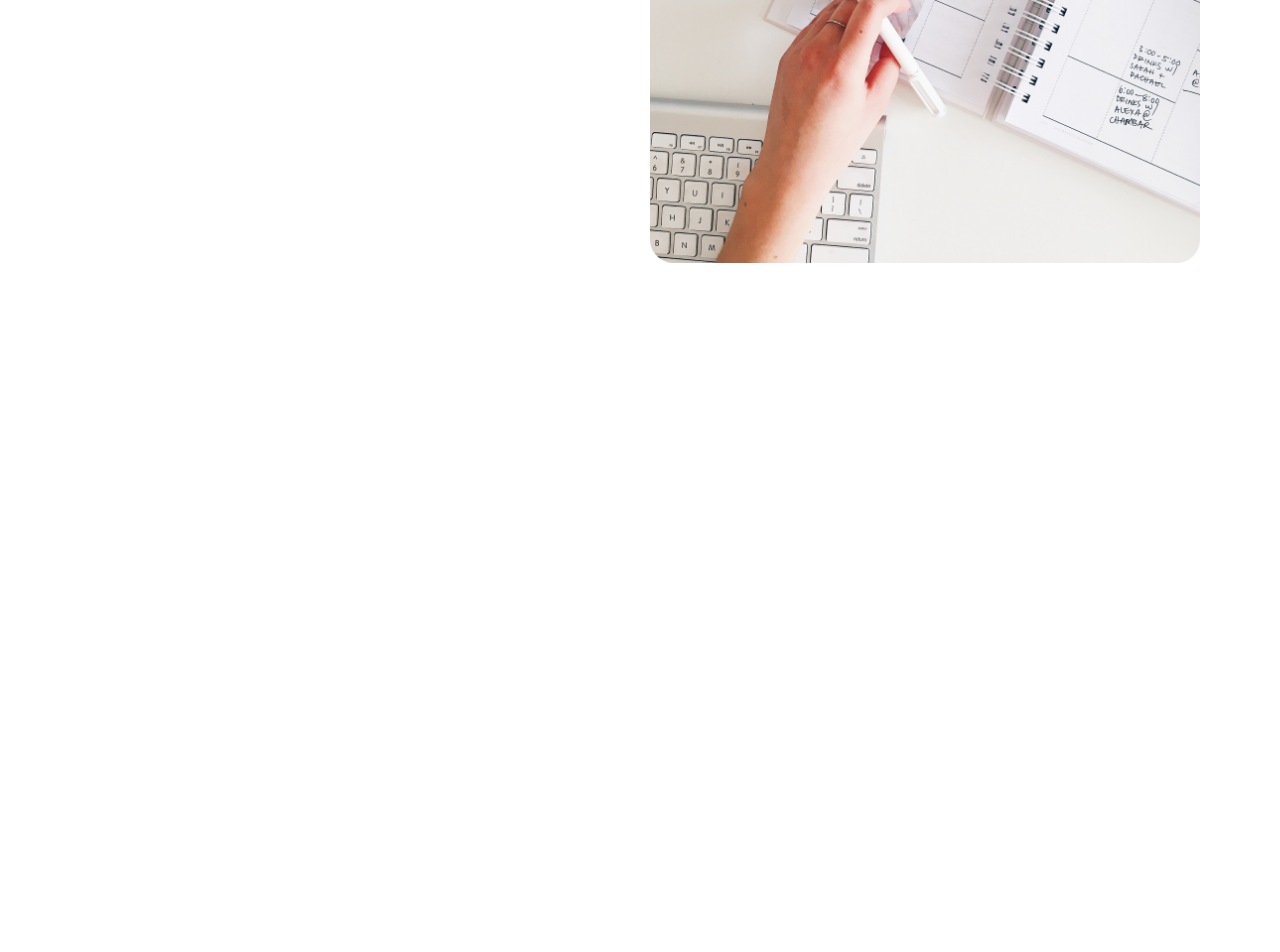
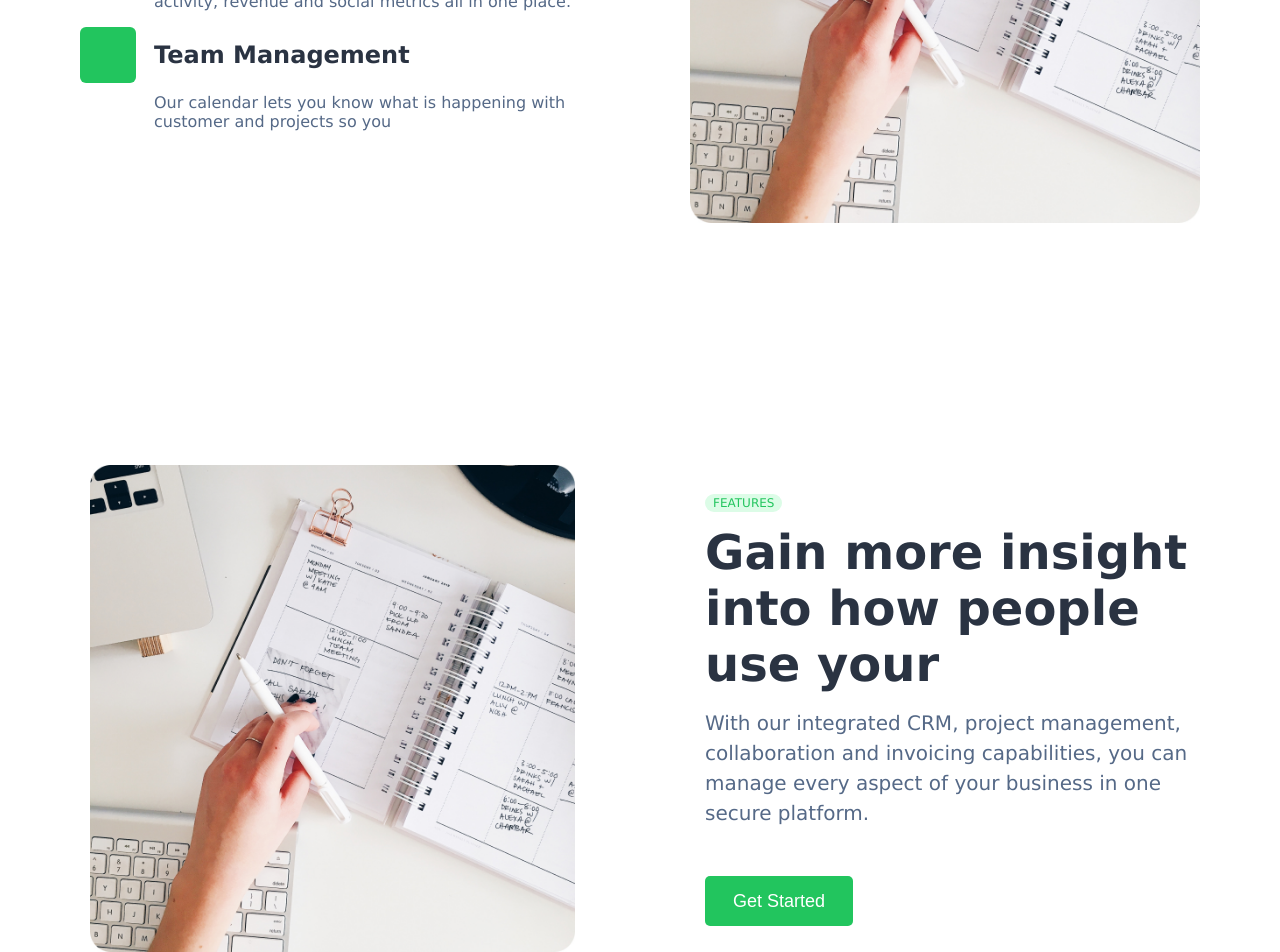
Before and after one commit to MariusAskelovic/8_react_module_css_practice, a React (Vite) app: page / in a window 1280 px wide. Shown: the part 888-1840 px from the top of the page. Before the commit the page ends 1273 px from the top, so only its background shows below. Built offline with nearby package versions, Linux system fonts and the light colour scheme.

Commit message:
Features html css

```diff
--- a/public/data/gainItems.json
+++ b/public/data/gainItems.json
@@ -1,19 +1,19 @@
 [
   {
     "id": 1,
-    "icon": "./images/iconEnvelope.png",
+    "icon": "/img/iconEnvelope.png",
     "title": "Measure your performance",
     "descr": "Stay connected with your team and make quick decisions wherever you are."
   },
   {
     "id": 2,
-    "icon": "./images/iconChart.png",
+    "icon": "/img/iconChart.png",
     "title": "Custom analytics",
     "descr": "Get a complete sales dashboard in the cloud. See activity, revenue and social metrics all in one place."
   },
   {
     "id": 3,
-    "icon": "./images/iconPeople.png",
+    "icon": "/img/iconPeople.png",
     "title": "Team Management",
     "descr": "Our calendar lets you know what is happening with customer and projects so you"
   }
--- a/src/App.jsx
+++ b/src/App.jsx
@@ -1,4 +1,5 @@
-import Cta from './components/CTA/Cta';
+import Cta from './components/CTA/CTA';
+import Features from './components/Features/Features';
 import Btn from './components/UI/btn/Btn';
 import GainMore from './components/gainMoreSection/GainMore';
 
@@ -9,6 +10,7 @@ export default function App() {
 
       <Cta />
       <GainMore />
+      <Features />
     </div>
   );
 }
--- /dev/null
+++ b/src/components/Features/Features.jsx
@@ -0,0 +1,23 @@
+import Btn from "../UI/btn/Btn";
+import SectionTitle from "../UI/sectionTitle/SectionTitle";
+import css from './Features.module.css'
+
+export default function Features() {
+    return (
+        <div className={`container ${css.grid}`} >
+            <img src="/img/gainMore.jpg" alt="gain more" />
+            <div>
+                <SectionTitle
+                    left
+                    light
+                    big
+                    bigSub
+                    pill='features'
+                    title='Gain more insight into how people use your'
+                    subtitle='With our integrated CRM, project management, collaboration and invoicing capabilities, you can manage every aspect of your business in one secure platform.'
+                />
+                <Btn>Get Started</Btn>
+            </div>
+        </div >
+    )
+}
--- /dev/null
+++ b/src/components/Features/Features.module.css
@@ -0,0 +1,6 @@
+.grid {
+  display: grid;
+  grid-template-columns: repeat(2, 1fr);
+  gap: 130px;
+  align-items: center;
+}
--- a/src/components/UI/sectionTitle/SectionTitle.jsx
+++ b/src/components/UI/sectionTitle/SectionTitle.jsx
@@ -2,12 +2,15 @@ import css from './SectionTitle.module.css';
 
 function SectionTitle(props) {
   const genClasses = props.left ? `${css.wrap} ${css.tal}` : css.wrap;
+  const pillStyle = props.light ? `${css.pill} ${css.light}` : css.pill;
+  const big = props.big ? `${css.bigTitle} ${css.title}` : css.title;
+  const bigSub = props.bigSub ? `${css.subtitle} ${css.bigSub}` : css.subtitle;
 
   return (
     <div className={genClasses}>
-      <p className={css.pill}>{props.pill}</p>
-      <h2 className={css.title}>{props.title}</h2>
-      <h3 className={css.subtitle}>{props.subtitle}</h3>
+      <p className={pillStyle}>{props.pill}</p>
+      <h2 className={big}>{props.title}</h2>
+      <h3 className={bigSub}>{props.subtitle}</h3>
     </div>
   );
 }
--- a/src/components/UI/sectionTitle/SectionTitle.module.css
+++ b/src/components/UI/sectionTitle/SectionTitle.module.css
@@ -24,3 +24,23 @@
   line-height: 1.5;
   font-weight: normal;
 }
+.light {
+  color: #22c55e;
+  background-color: #dcfce7;
+  text-align: center;
+  text-transform: uppercase;
+  padding: 2px 8px;
+  border-radius: 50px;
+  font-size: 12px;
+  display: inline-block;
+}
+.bigTitle {
+  color: #2a3342;
+  font-weight: 700;
+  font-size: 48px;
+}
+.bigSub {
+  color: #556987;
+  font-size: 20px;
+  font-weight: 500;
+}
--- a/src/components/gainMoreSection/GainItem.jsx
+++ b/src/components/gainMoreSection/GainItem.jsx
@@ -2,7 +2,9 @@ import css from './GainItem.module.css'
 
 export default function GainItem(props) {
   return <div className={css.grid}>
-    <div className={css.rowSpan2}>icon</div>
+    <div className={css.rowSpan2}>
+      <div className={css.icon}></div>
+    </div>
     <h3>{props.title}</h3>
     <p>{props.text}</p>
   </div>;
--- a/src/components/gainMoreSection/GainItem.module.css
+++ b/src/components/gainMoreSection/GainItem.module.css
@@ -7,3 +7,21 @@
 .rowSpan2 {
   grid-row: span 2;
 }
+.icon {
+  height: 56px;
+  width: 56px;
+  /* size: 56px; */
+  background-color: #22c55e;
+  border-radius: 6px;
+}
+.grid h3 {
+  margin-top: 14px;
+  color: #2a3342;
+  font-size: 24px;
+  font-weight: 700;
+}
+.grid p {
+  color: #556987;
+  font-size: 16px;
+  font-weight: 500;
+}
--- a/src/components/gainMoreSection/GainList.jsx
+++ b/src/components/gainMoreSection/GainList.jsx
@@ -1,5 +1,6 @@
 import React, { useEffect, useState } from 'react';
 import GainItem from './GainItem';
+import css from './GainList.module.css'
 
 export default function GainList() {
   const [items, setItems] = useState([])
--- /dev/null
+++ b/src/components/gainMoreSection/GainList.module.css
@@ -0,0 +1,4 @@
+.list {
+  align-items: center;
+  justify-items: center;
+}
--- a/src/components/gainMoreSection/GainMore.module.css
+++ b/src/components/gainMoreSection/GainMore.module.css
@@ -1,10 +1,13 @@
 .wrap {
   padding-top: 90px;
   padding-bottom: 122px;
+  margin-bottom: 120px;
 }
 
 .grid {
   display: grid;
   grid-template-columns: repeat(2, 1fr);
-  gap: 20px;
+  gap: 100px;
+  align-items: center;
+  justify-items: center;
 }
```
